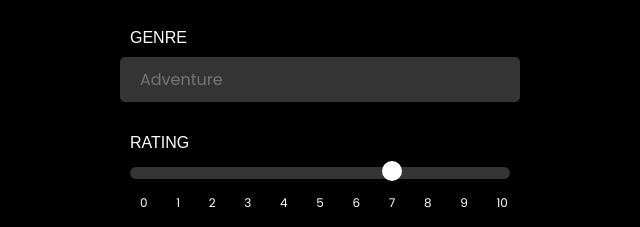
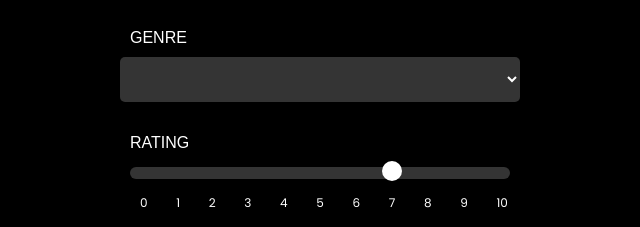
Before and after one commit to alessandragutierrez/ajax-project, a website: page index.html in a window 1280 px wide. Shown: the part 291-518 px from the top of the page, 320-960 px from the left. Drawn offline with Linux system fonts and the light colour scheme; a web font is replaced by a local one.

Commit message:
Revised the genre input to be a dropdown select element containing all genre options.

```diff
--- a/css/form.css
+++ b/css/form.css
@@ -12,7 +12,8 @@ label {
   margin-top: 2rem;
 }
 
-input {
+input,
+select {
   background-color: #343434;
   border: none;
   border-radius: 5px;
@@ -21,8 +22,13 @@ input {
   margin-top: 10px;
 }
 
-input:focus {
+input:focus,
+select:focus {
   outline-color: white;
+}
+
+select:hover {
+  cursor: pointer;
 }
 
 /* range input */
--- a/index.html
+++ b/index.html
@@ -31,7 +31,28 @@
         <label for="year" class="white uppercase amaranth">Release Year</label>
         <input type="number" id="year" name="year" minlength="4" maxlength="4" placeholder="2021" class="white">
         <label for="genre" class="white uppercase amaranth">Genre</label>
-        <input type="text" id="genre" name="genre" placeholder="Adventure" class="white">
+        <select type="text" id="genre" name="genre" class="white">
+          <option value=""></option>
+          <option value="28">Action</option>
+          <option value="12">Adventure</option>
+          <option value="16">Animation</option>
+          <option value="35">Comedy</option>
+          <option value="80">Crime</option>
+          <option value="99">Documentary</option>
+          <option value="18">Drama</option>
+          <option value="10751">Family</option>
+          <option value="14">Fantasy</option>
+          <option value="36">History</option>
+          <option value="27">Horror</option>
+          <option value="10402">Music</option>
+          <option value="9648">Mystery</option>
+          <option value="10749">Romance</option>
+          <option value="878">Science Fiction</option>
+          <option value="10770">TV Movie</option>
+          <option value="53">Thriller</option>
+          <option value="10752">War</option>
+          <option value="37">Western</option>
+        </select>
         <label for="rating" class="white uppercase amaranth">Rating</label>
         <input type="range" id="rating" name="rating" min="0" max="10" step="1" value="7" list="ratings">
         <datalist id="ratings">
```
